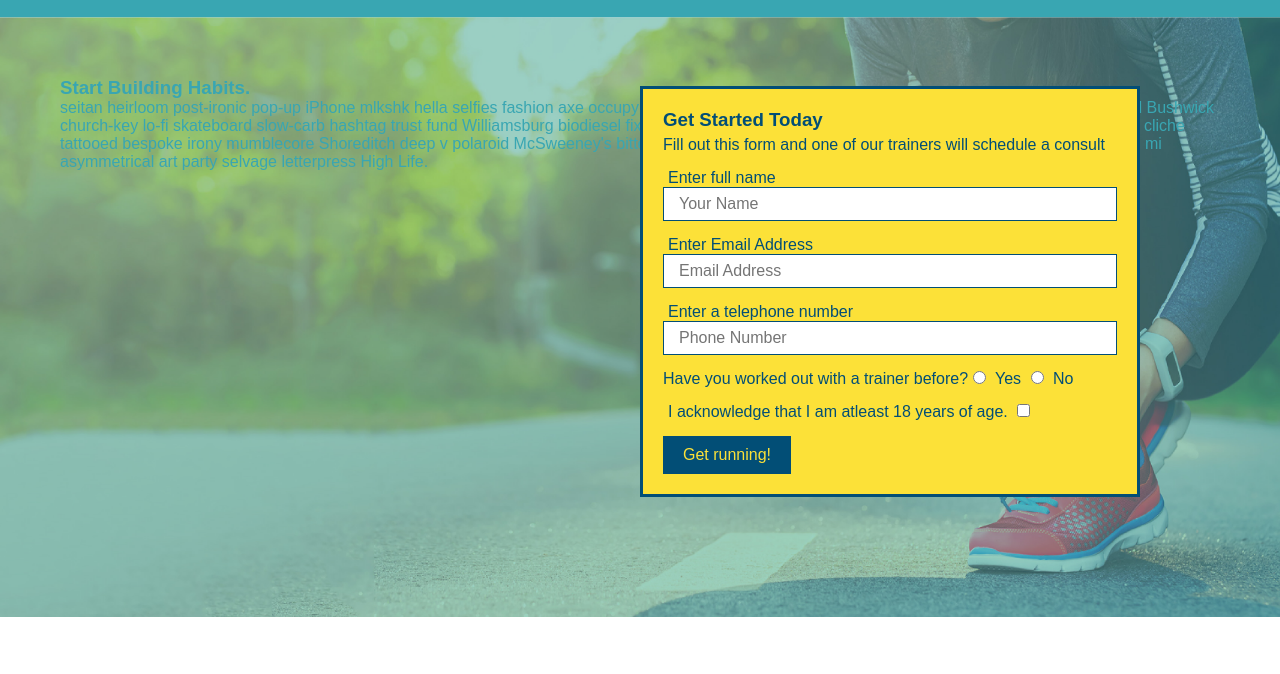
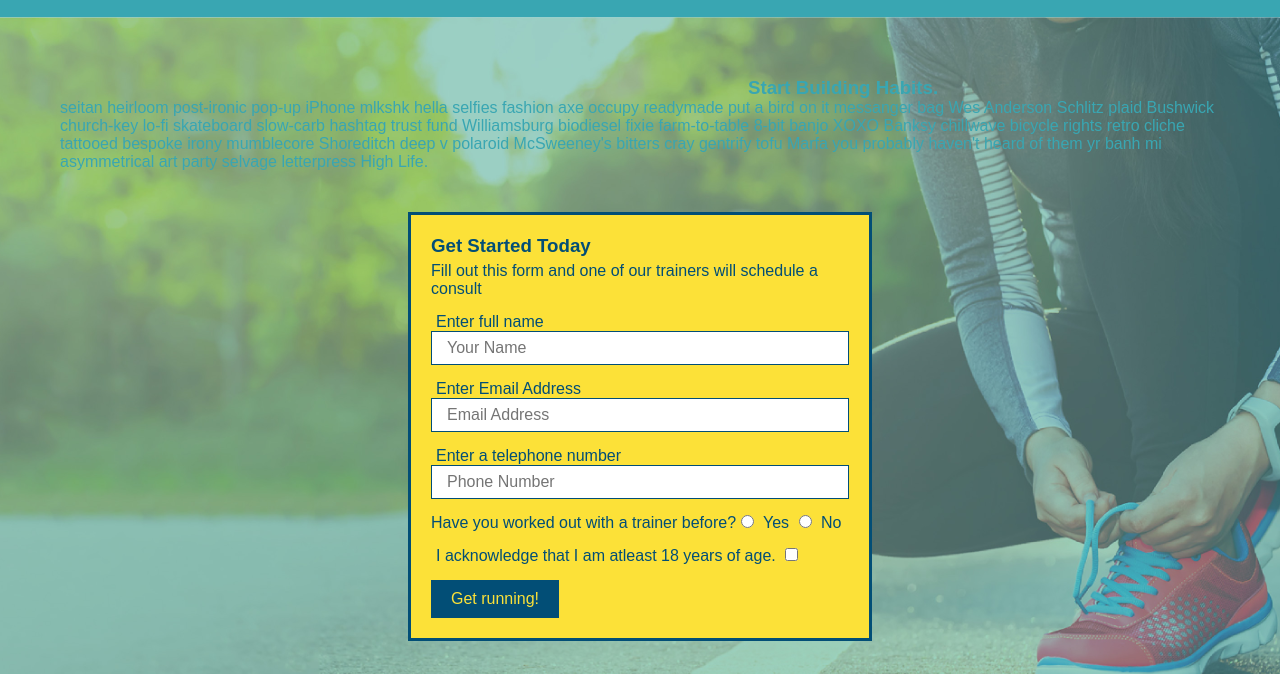
Before and after one commit to hshahosaini/run-buddy, a plain HTML site: page index.html in a window 1280 px wide. Shown: the part 65-739 px from the top of the page. Drawn offline with Linux system fonts and the light colour scheme.

Commit message:
add flexbox to the hero

```diff
--- a/assets/css/style.css
+++ b/assets/css/style.css
@@ -57,10 +57,12 @@ footer {
     background: #fce138;
     width: 100%;
     padding: 40px 35px;
+    display: flex;
+    justify-content: space-between;
+    flex-wrap: wrap;
 }
 
 footer h2 {
-    display: inline;
     color: #024e76;
     font-size: 30px;
     margin: 0;
@@ -69,7 +71,6 @@ footer h2 {
 footer div {
     float: right;
     line-height: 1.5;
-    text-align: right;
 }
 
 footer a {
@@ -81,24 +82,23 @@ section {
 /* Hero Style Start */
 .hero {
     background-image: url(../images/hero-bg.jpeg);
-    height: 600px;
     background-size: cover;
     background-position: center;
-    position: relative;
+    display: flex;
+    justify-content: center;
+    flex-wrap: wrap;
 }
 /*Hero Style End*/
 
 .hero-form {
     background-color: #fce138;
     padding:  20px;
-    width: 500px;
     color: #024e76;
     border-style: solid;
     border-width:  3px;
     border-color: #024e76;
-    position: absolute;
-    bottom: 120px;
-    right: 140px;
+    width: 40%;
+    margin: 3.5%;
 }
 
 .hero form h3 {
@@ -272,3 +272,18 @@ section {
     font-size: 20px;
     font-style: normal;
 }
+
+.hero-cta {
+    width: 35%;
+    text-align: right;
+    margin: 3.5%0
+    color #fff;
+    font-size: 18px;
+    line-height: 1.3;
+}
+
+.hero-cta h2 {
+    font-style: italic;
+    font-size: 55px;
+    color: #fce138;
+}
```
